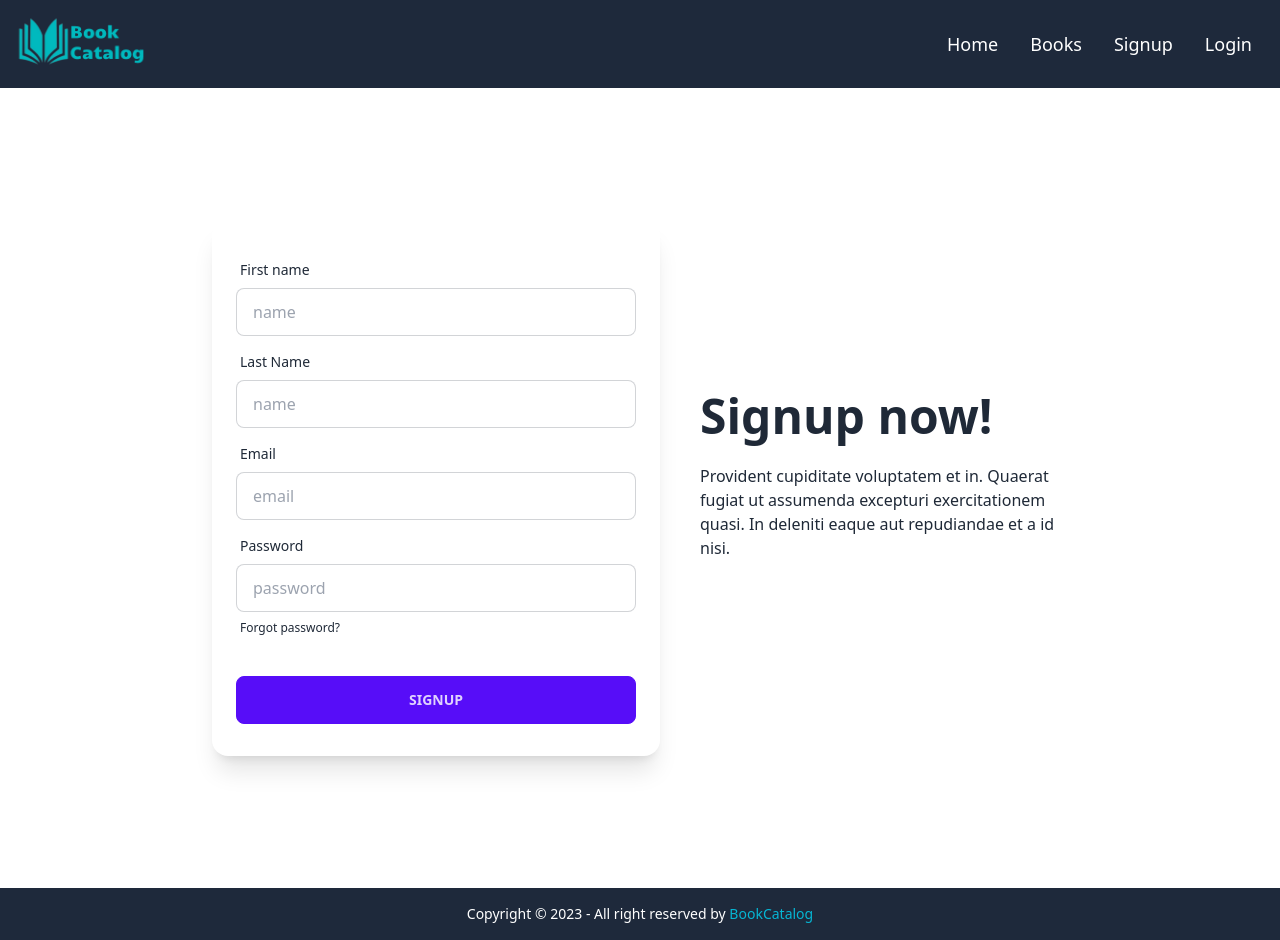
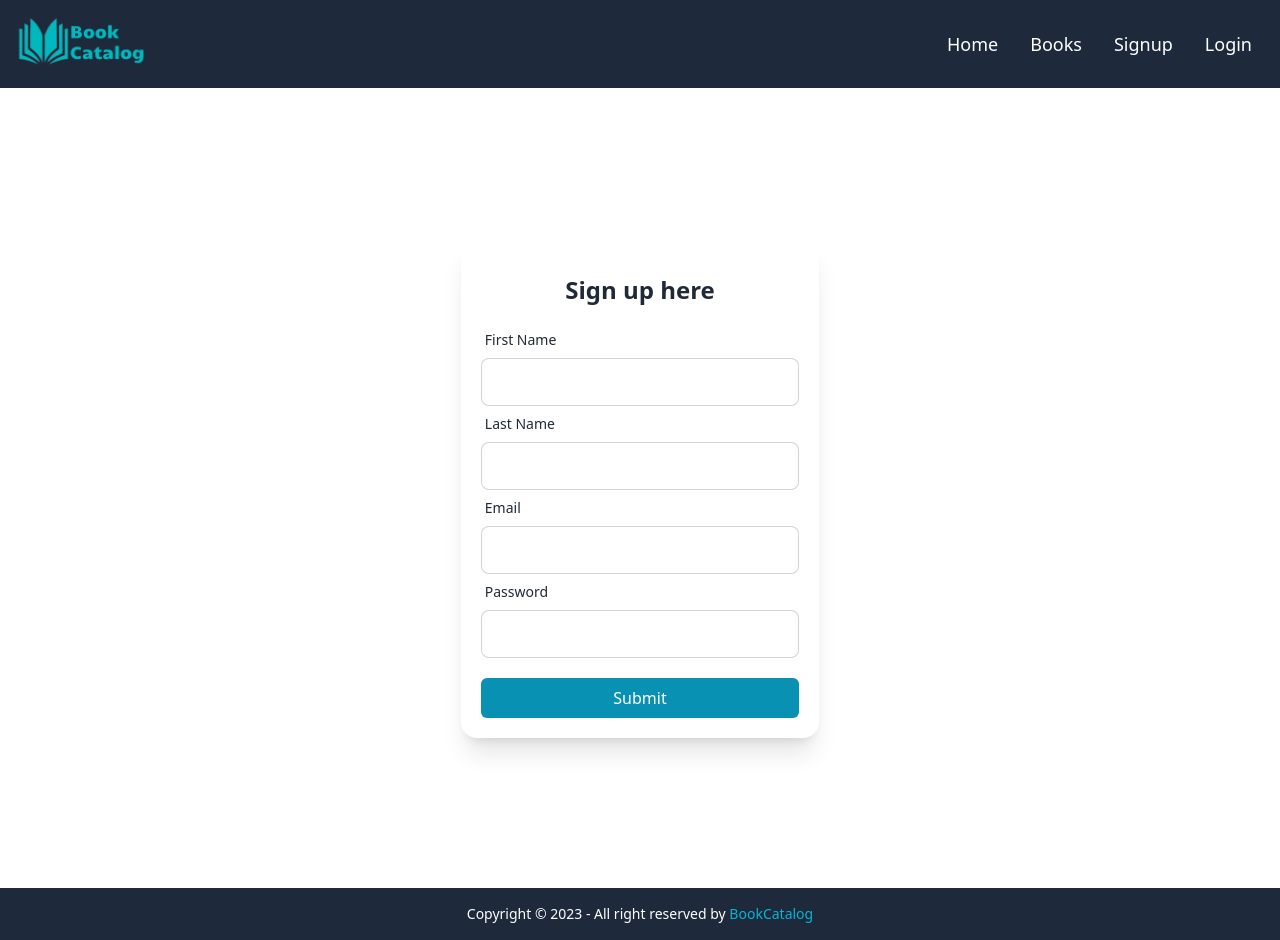
Before and after one commit to MajharolTanvir/BookCatalog, a React (Vite) app: page /signup in a window 1280 px wide. Built offline with nearby package versions, Linux system fonts and the light colour scheme.

Commit message:
Signup setup completed

```diff
--- a/package.json
+++ b/package.json
@@ -17,7 +17,8 @@
     "react-hook-form": "^7.45.1",
     "react-redux": "^8.1.1",
     "react-router-dom": "^6.14.1",
-    "redux": "^4.2.1"
+    "redux": "^4.2.1",
+    "sweetalert2": "^11.7.18"
   },
   "devDependencies": {
     "@types/react": "^18.2.14",
--- a/src/pages/Login.tsx
+++ b/src/pages/Login.tsx
@@ -1,47 +1,91 @@
+/* eslint-disable @typescript-eslint/no-unsafe-member-access */
+/* eslint-disable @typescript-eslint/no-unsafe-assignment */
+/* eslint-disable @typescript-eslint/no-misused-promises */
+import { useForm, SubmitHandler } from "react-hook-form";
+import { useUserLoginMutation } from "../redux/features/auth/userApi";
+import { useEffect } from "react";
+import Loading from "../components/Loading";
+
+export interface ICredential {
+    email: string,
+    password: string
+}
+
+export interface ILoginResponse {
+  name: string;
+  email: string;
+}
 
 export default function Login() {
+  const [userLogin, {isLoading,isSuccess, error, data}] = useUserLoginMutation()
+  const { register, handleSubmit } = useForm<ICredential>();
+
+
+  console.log(error)
+  console.log(data)
+
+  useEffect(() => {
+    if (isSuccess && data) {
+      const availableUser = localStorage.getItem("user");
+      if (availableUser) {
+        localStorage.removeItem("user");
+      }
+      const { name, email } = data.data;
+      localStorage.setItem(
+        "user",
+        JSON.stringify({ name: name, email: email })
+      );
+    }
+  }, [data, isSuccess]);
+
+
+  if (isLoading) {
+    return <Loading/>
+  }
+
+  const onSubmit: SubmitHandler<ICredential> = (data) => {
+    const option: ICredential = {
+      email: data.email,
+      password: data.password,
+    };
+
+    console.log(option)
+    void userLogin(option);
+    // navigate(`/book-details/${id}`);
+  };
+
   return (
-    <div className="hero min-h-screen max-w-4xl mx-auto">
-      <div className="hero-content flex-col md:flex-row-reverse p-0 md:px-5 lg:gap-10">
-        <div className="text-center lg:text-left">
-          <h1 className="text-5xl font-bold">Login now!</h1>
-          <p className="py-6">
-            Provident cupiditate voluptatem et in. Quaerat fugiat ut assumenda
-            excepturi exercitationem quasi. In deleniti eaque aut repudiandae et
-            a id nisi.
-          </p>
+    <div className="container mx-auto md:h-screen md:flex md:justify-center md:items-center">
+      <div className="card card-side bg-base-100 shadow-xl gap-10 flex-col lg:flex-row p-5">
+        <div>
+          <div>
+            <h4 className="text-xl md:text-2xl font-semibold text-center my-4">
+              Login here
+            </h4>
           </div>
-        <div className="card flex-shrink-0 w-full md:max-w-xs lg:max-w-md shadow-xl bg-base-100">
-          <div className="card-body p-3 md:px-6 md:py-8">
-            <div className="form-control">
+          <form onSubmit={handleSubmit(onSubmit)}>
             <label className="label">
               <span className="label-text">Email</span>
             </label>
             <input
-                type="text"
-                placeholder="email"
-                className="input input-bordered"
+              className="input input-bordered w-full max-w-xs"
+              type="email"
+              {...register("email")}
             />
-            </div>
-            <div className="form-control">
             <label className="label">
               <span className="label-text">Password</span>
             </label>
+
             <input
-                type="text"
-                placeholder="password"
-                className="input input-bordered"
+              className="input input-bordered w-full max-w-xs"
+              type="password"
+              {...register("password")}
             />
-              <label className="label">
-                <a href="#" className="label-text-alt link link-hover">
-                  Forgot password?
-                </a>
-              </label>
-            </div>
-            <div className="form-control mt-6">
-              <button className="btn btn-primary">Login</button>
-            </div>
-          </div>
+            <input
+              className="bg-cyan-600 text-white max-w-xs hover:text-slate-900 hover:bg-cyan-400 w-full py-2 rounded-md mt-5"
+              type="submit"
+            />
+          </form>
         </div>
       </div>
     </div>
--- a/src/pages/Signup.tsx
+++ b/src/pages/Signup.tsx
@@ -1,180 +1,155 @@
-import { SetStateAction, useState } from "react";
+/* eslint-disable @typescript-eslint/no-unsafe-assignment */
+/* eslint-disable @typescript-eslint/no-unsafe-member-access */
+/* eslint-disable @typescript-eslint/no-unsafe-call */
+/* eslint-disable @typescript-eslint/no-misused-promises */
+import { useForm } from "react-hook-form";
+import Swal from "sweetalert2";
+import { FetchBaseQueryError } from "@reduxjs/toolkit/dist/query";
+import { useEffect, useState } from "react";
 import { useUserSignupMutation } from "../redux/features/auth/userApi";
 import Loading from "../components/Loading";
 
+
+export interface ICredential {
+  firstName: string;
+  lastName: string;
+  email: string;
+  password: string;
+}
+
+
+export interface ISignup {
+  firstName: string;
+  lastName: string;
+  email: string;
+  password: string;
+}
+
 export default function Signup() {
-  const [userSignup, {isLoading}] = useUserSignupMutation();
-
-  const [firstName, setFirstName] = useState("");
-  const [lastName, setLastName] = useState("");
-  const [email, setEmail] = useState("");
-  const [password, setPassword] = useState("");
-
-  const handleFirstNameChange = (event: {
-    target: { value: SetStateAction<string> };
-  }) => {
-    setFirstName(event.target.value);
+  const [errorMessage, setErrorMessage] = useState("");
+  type CustomError = FetchBaseQueryError & {
+    data: {
+      success: boolean;
+      message: string;
+      errorMessages: [];
+    };
   };
 
-  const handleLastNameChange = (event: {
-    target: { value: SetStateAction<string> };
-  }) => {
-    setLastName(event.target.value);
-  };
+  const [userSignup, { isLoading, isError, isSuccess, error, data }] =
+    useUserSignupMutation();
 
-  const handleEmailChange = (event: {
-    target: { value: SetStateAction<string> };
-  }) => {
-    setEmail(event.target.value);
-  };
+  useEffect(() => {
+    if (isError && error) {
+      const customError = error as CustomError;
+      if (customError.data) {
+        setErrorMessage(customError.data.message);
+      }
+    }
+  }, [isError, error]);
 
-  const handlePasswordChange = (event: {
-    target: { value: SetStateAction<string> };
-  }) => {
-    setPassword(event.target.value);
-  };
+  console.log(data)
+
+  useEffect(() => {
+    if (isSuccess && data) {
+      const { firstName, lastName, email } = data.data.createdUser as ISignup;
+      const { accessToken } = data.data;
+      localStorage.setItem(
+        "user",
+        JSON.stringify({
+          firstName: firstName,
+          lastName: lastName,
+          email: email,
+          accessToken: accessToken,
+        })
+      );
+    }
+  }, [data, isSuccess]);
+
+  if (isSuccess) {
+    Swal.fire({
+      title: "Successfull",
+      text: "Account Created",
+      icon: "success",
+      showConfirmButton: false,
+      timer: 1000,
+    });
+  }
+
+  if (isError && error) {
+    Swal.fire({
+      title: "Failed!",
+      text: errorMessage,
+      icon: "error",
+      confirmButtonText: "Try Again",
+    });
+  }
+
+  const { register, handleSubmit, reset } = useForm();
 
   if (isLoading) {
     return <Loading />;
   }
 
-  const handleSignup = (event: { preventDefault: () => void }) => {
-    event.preventDefault();
-
-    // Do something with the values (e.g., send them to a server or perform validation)
-    const option = {
-      firstName: firstName,
-      lastName: lastName,
-      email: email,
-      password: password,
+  const onSubmit = (userInfo: Record<string, string>): void => {
+    const options = {
+      firstName: userInfo.firstName,
+      lastName: userInfo.lastName,
+      email: userInfo.email,
+      password: userInfo.password,
     };
-console.log(firstName,lastName,email,password,)
-
-
-    void userSignup(option);
-
-    // Reset the form (optional)
-    setFirstName("");
-    setLastName("");
-    setEmail("");
-    setPassword("");
+    void userSignup(options);
+    reset();
   };
 
   return (
-    <div className="hero min-h-screen max-w-4xl mx-auto">
-      <div className="hero-content flex-col md:flex-row-reverse p-0 md:px-5 lg:gap-10">
-        <div className="text-center lg:text-left">
-          <h1 className="text-5xl font-bold">Signup now!</h1>
-          <p className="py-6">
-            Provident cupiditate voluptatem et in. Quaerat fugiat ut assumenda
-            excepturi exercitationem quasi. In deleniti eaque aut repudiandae et
-            a id nisi.
-          </p>
+    <div className="container mx-auto md:h-screen md:flex md:justify-center md:items-center">
+      <div className="card card-side bg-base-100 shadow-xl gap-10 flex-col lg:flex-row p-5">
+        <div>
+          <div>
+            <h4 className="text-xl md:text-2xl font-semibold text-center my-4">
+              Sign up here
+            </h4>
           </div>
-        <form className="card flex-shrink-0 w-full md:max-w-xs lg:max-w-md shadow-xl bg-base-100">
-          <div className="card-body p-3 md:px-6 md:py-8">
-            <div className="form-control">
+          <form onSubmit={handleSubmit(onSubmit)}>
             <label className="label">
-                <span className="label-text">First name</span>
+              <span className="label-text">First Name</span>
             </label>
             <input
-                type="name"
-                placeholder="name"
-                className="input input-bordered"
-                value={firstName}
-                onChange={handleFirstNameChange}
+              className="input input-bordered w-full max-w-xs"
+              type="text"
+              {...register("firstName")}
             />
-            </div>
-            <div className="form-control">
             <label className="label">
               <span className="label-text">Last Name</span>
             </label>
             <input
-                type="name"
-                placeholder="name"
-                className="input input-bordered"
-                value={lastName}
-                onChange={handleLastNameChange}
+              className="input input-bordered w-full max-w-xs"
+              type="text"
+              {...register("lastName")}
             />
-            </div>
-            <div className="form-control">
             <label className="label">
               <span className="label-text">Email</span>
             </label>
             <input
+              className="input input-bordered w-full max-w-xs"
               type="email"
-                placeholder="email"
-                className="input input-bordered"
-                value={email}
-                onChange={handleEmailChange}
+              {...register("email")}
             />
-            </div>
-            <div className="form-control">
             <label className="label">
               <span className="label-text">Password</span>
             </label>
+
             <input
+              className="input input-bordered w-full max-w-xs"
               type="password"
-                placeholder="password"
-                className="input input-bordered"
-                value={password}
-                onChange={handlePasswordChange}
+              {...register("password")}
             />
-              <label className="label">
-                <a href="#" className="label-text-alt link link-hover">
-                  Forgot password?
-                </a>
-              </label>
+            <input
+              className="bg-cyan-600 text-white max-w-xs hover:text-slate-900 hover:bg-cyan-400 w-full py-2 rounded-md mt-5"
+              type="submit"
+            />
+          </form>
         </div>
-            <div className="form-control mt-6">
-              <button className="btn btn-primary" onClick={handleSignup}>
-                Signup
-              </button>
-            </div>
-          </div>
-        </form>
-        {/* <form  className="card flex-shrink-0 w-full md:max-w-xs lg:max-w-md shadow-xl bg-base-100">
-          <div className="card-body p-3 md:px-6 md:py-8">
-            <div className="form-control">
-              <label className="label">
-                <span className="label-text">Name</span>
-              </label>
-              <input
-                type="text"
-                placeholder="name"
-                className="input input-bordered"
-              />
-            </div>
-            <div className="form-control">
-              <label className="label">
-                <span className="label-text">Email</span>
-              </label>
-              <input
-                type="text"
-                placeholder="email"
-                className="input input-bordered"
-              />
-            </div>
-            <div className="form-control">
-              <label className="label">
-                <span className="label-text">Password</span>
-              </label>
-              <input
-                type="text"
-                placeholder="password"
-                className="input input-bordered"
-              />
-              <label className="label">
-                <a href="#" className="label-text-alt link link-hover">
-                  Forgot password?
-                </a>
-              </label>
-            </div>
-            <div className="form-control mt-6">
-              <button className="btn btn-primary">Signup</button>
-            </div>
-          </div>
-        </form> */}
       </div>
     </div>
   );
--- a/src/redux/Api/apiSlice.ts
+++ b/src/redux/Api/apiSlice.ts
@@ -3,8 +3,10 @@ import { createApi, fetchBaseQuery } from "@reduxjs/toolkit/query/react";
 export const api = createApi({
   reducerPath: "api",
   baseQuery: fetchBaseQuery({
-    baseUrl: "https://book-catalog-server.onrender.com/api/v1/",
+    baseUrl: "https://book-catalog-server-six.vercel.app/api/v1/",
+    // baseUrl: "https://book-catalog-server.onrender.com/api/v1/",
+    // baseUrl: "http://localhost:5000/api/v1/",
   }),
-//   tagTypes: ["signup"],
+  //   tagTypes: ["signup"],
   endpoints: () => ({}),
 });
--- a/src/redux/features/auth/userApi.ts
+++ b/src/redux/features/auth/userApi.ts
@@ -12,9 +12,18 @@ const userApi = api.injectEndpoints({
       }),
       // invalidatesTags: ["signup"],
     }),
+    userLogin: builder.mutation({
+      query: (data: ICredential) => ({
+        url: `/users/login`,
+        method: "POST",
+        body: data,
+      }),
+      // invalidatesTags: ["signup"],
+    }),
   }),
 });
 
 export const {
-  useUserSignupMutation
+  useUserSignupMutation,
+  useUserLoginMutation
 } = userApi;
```
Also changed, not shown: 1 other file (tests, documents, lock files or other folders). Lines whose indentation alone changed are shown as unchanged.
